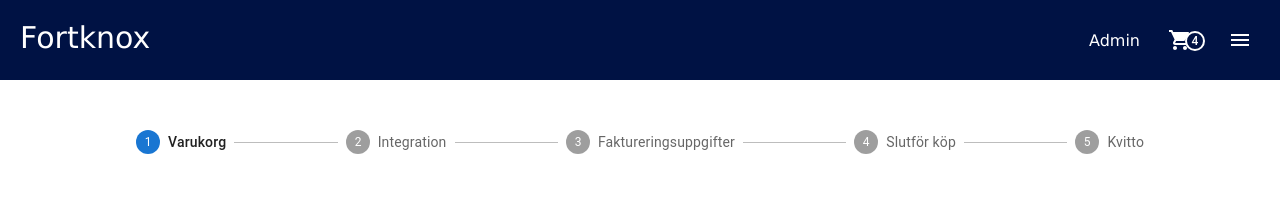
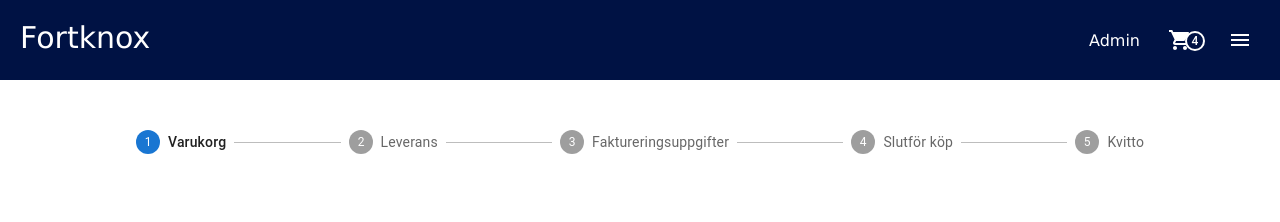
Before and after one commit to totaldekadens/Fortknox, a React (Vite) app: page /checkout/1 in a window 1280 px wide. Shown: the top 222 px of the page. Built offline with nearby package versions, Linux system fonts and the light colour scheme.

Commit message:
priceLogic

```diff
--- a/src/components/pages/checkOut.tsx
+++ b/src/components/pages/checkOut.tsx
@@ -16,7 +16,7 @@ import { cartContext } from "../context/cartProvider";
 import Confirmation from "./confirmation";
 import SectionCartContainer from "../common/sectionCartContainer";
 
-const steps = ['Varukorg', 'Integration', 'Faktureringsuppgifter', "Slutför köp", "Kvitto"];
+const steps = ['Varukorg', 'Leverans', 'Faktureringsuppgifter', "Slutför köp", "Kvitto"];
 
 
 interface Props { }
--- a/src/components/payment/priceLogic.tsx
+++ b/src/components/payment/priceLogic.tsx
@@ -30,6 +30,20 @@ export function priceSummaryFunc(summary: string) {
 
     // use the argument to display what price you want
 
+     // tax a year
+     if (summary === "moms.year") {
+        return (<> {totalPriceForIncludes * 0.25 * 12} </> )
+    }
+    // tax a month
+    if (summary === "moms.month") {
+        return (<> {totalPriceForIncludes * 0.25 } </> )
+    }
+    // tax delivery
+    if (summary === "moms.delivery") {
+        return (<> {deliveryPrice * 0.25 } </> )
+    }
+
+
     //price exlusive tax a year
     if (summary === "ex.year") {
         return (<> {totalPriceForIncludes * 12} </> )
```
